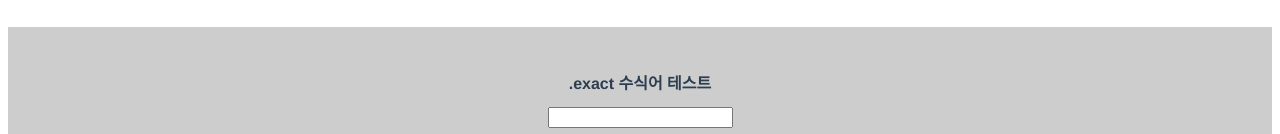
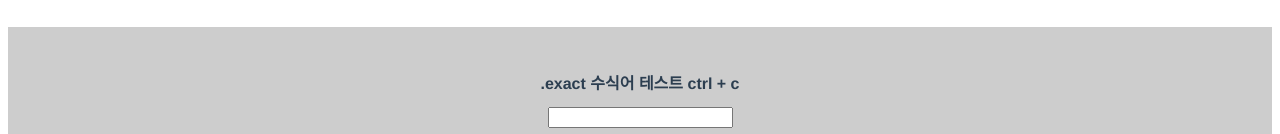
Before and after one commit to Jeonjeongho/vueDev, a Vue app: page / in a window 1280 px wide. Shown: the part 818-952 px from the top of the page. Built offline with nearby package versions, Linux system fonts and the light colour scheme.

Commit message:
가이드

```diff
--- a/src/App.vue
+++ b/src/App.vue
@@ -48,7 +48,7 @@
         </section>
 
         <section>
-            <h2>.exact 수식어 테스트</h2>
+            <h2>.exact 수식어 테스트 ctrl + c</h2>
             <input type="text" @keyup.ctrl.67="copy">
         </section>
 
```
